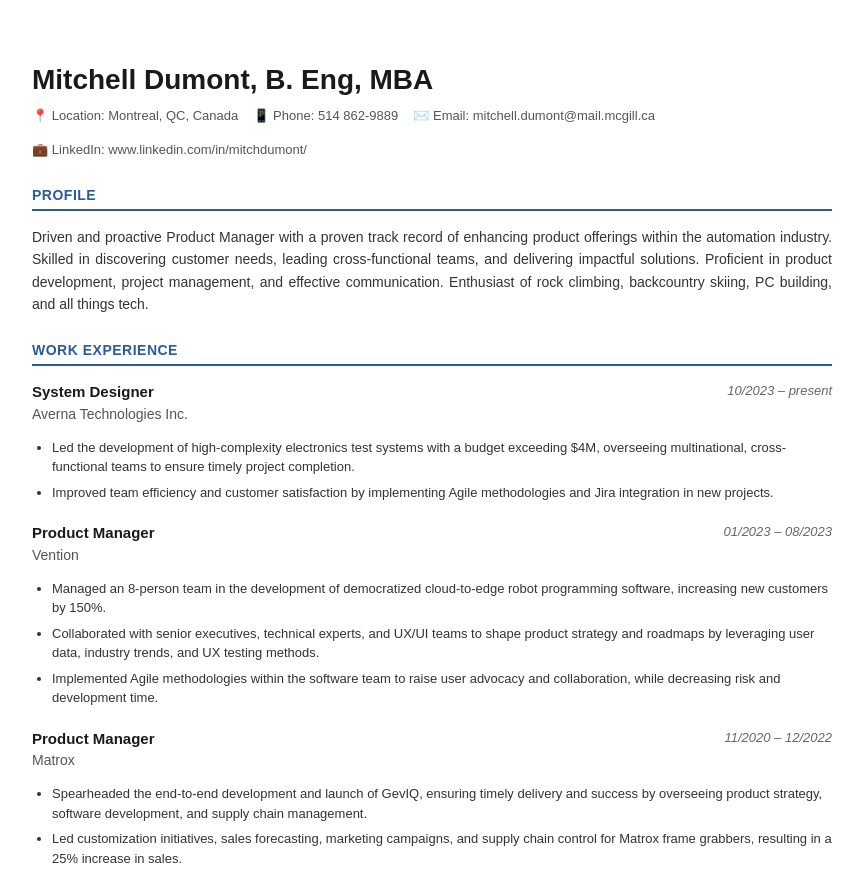
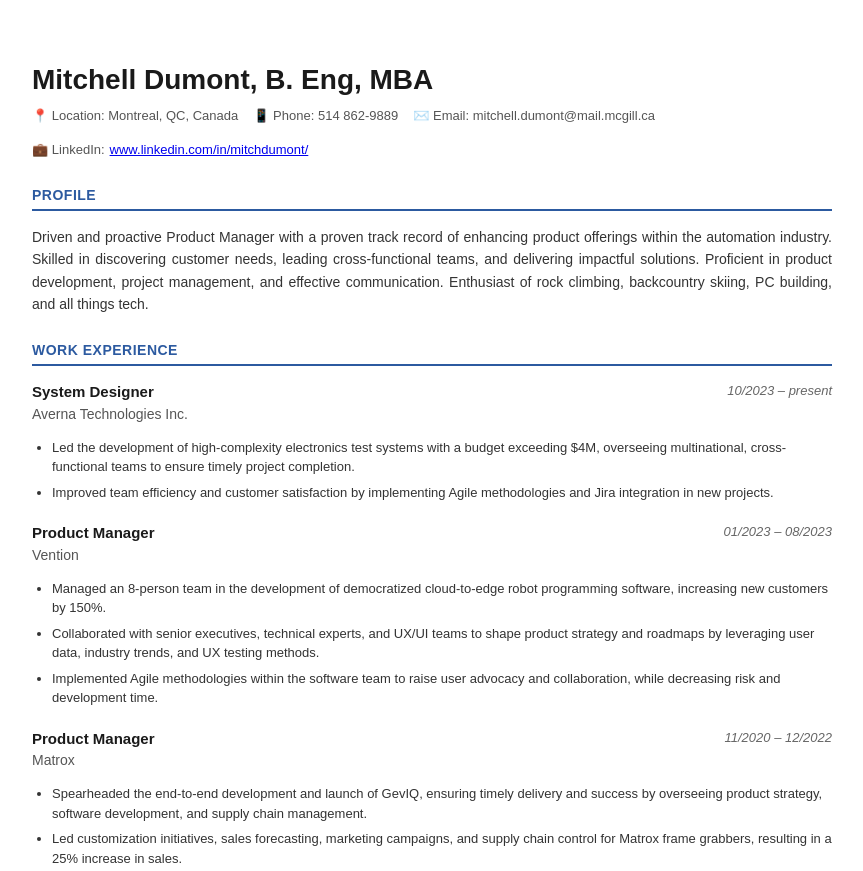
Before and after one commit to MitchDumont/MitchDumont.github.io, a plain HTML site: page Mitch_Dumont_CV.html in a window 1280 px wide. Shown: the top 871 px of the page, without its empty margins (208-1071 px from the left). Drawn offline with Linux system fonts and the light colour scheme; a web font is replaced by a local one.

Commit message:
Update Mitch_Dumont_CV.html
added link to linkedin

```diff
--- a/Mitch_Dumont_CV.html
+++ b/Mitch_Dumont_CV.html
@@ -166,7 +166,7 @@
         <span>📍 Location: Montreal, QC, Canada</span>
         <span>📱 Phone: 514 862-9889</span>
         <span>✉️ Email: mitchell.dumont@mail.mcgill.ca</span>
-        <span>💼 LinkedIn: www.linkedin.com/in/mitchdumont/</span>
+        <span>💼 LinkedIn: <a href="www.linkedin.com/in/mitchdumont/" target="_blank">www.linkedin.com/in/mitchdumont/</a></span>
     </div>
 
     <div class="section-title">PROFILE</div>
```
